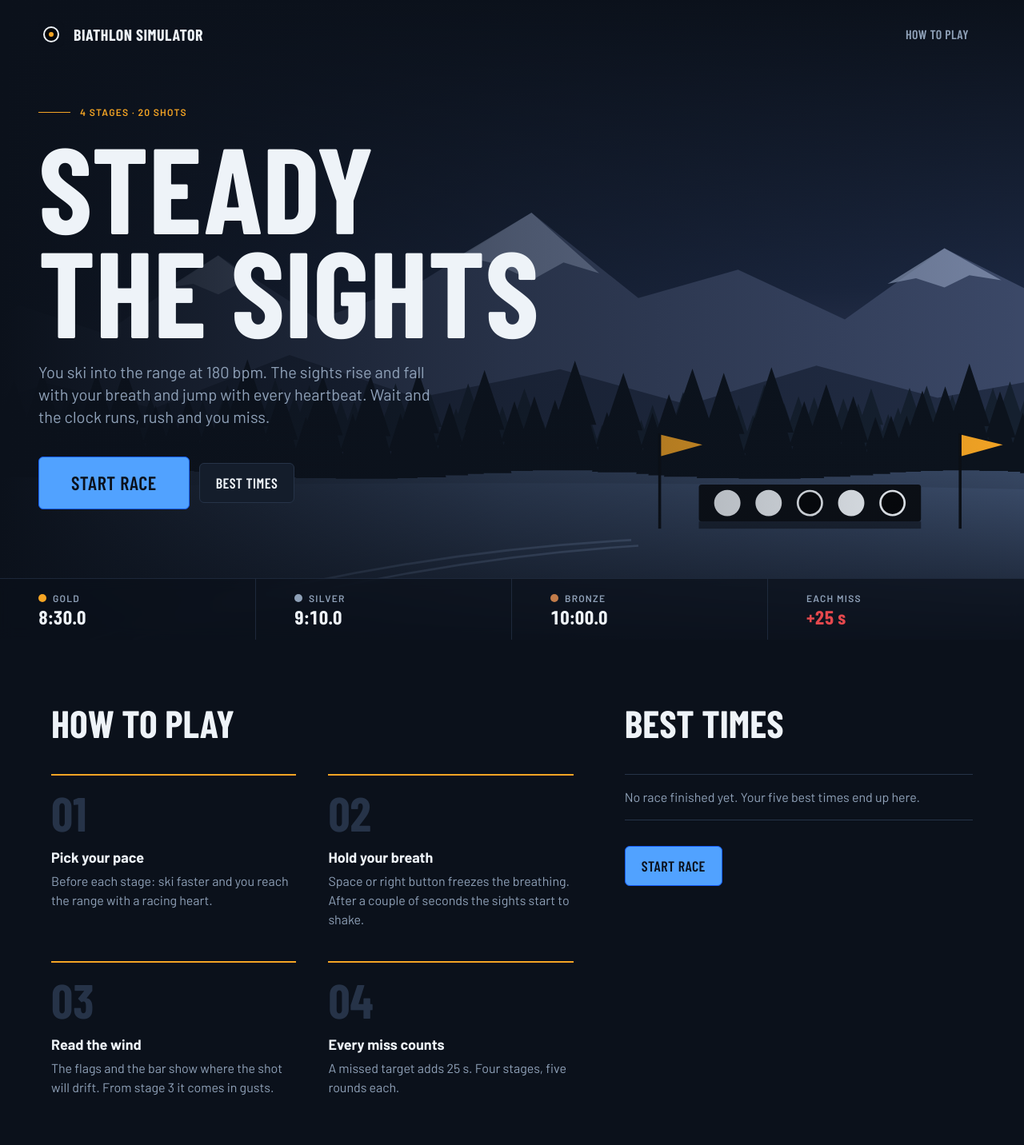
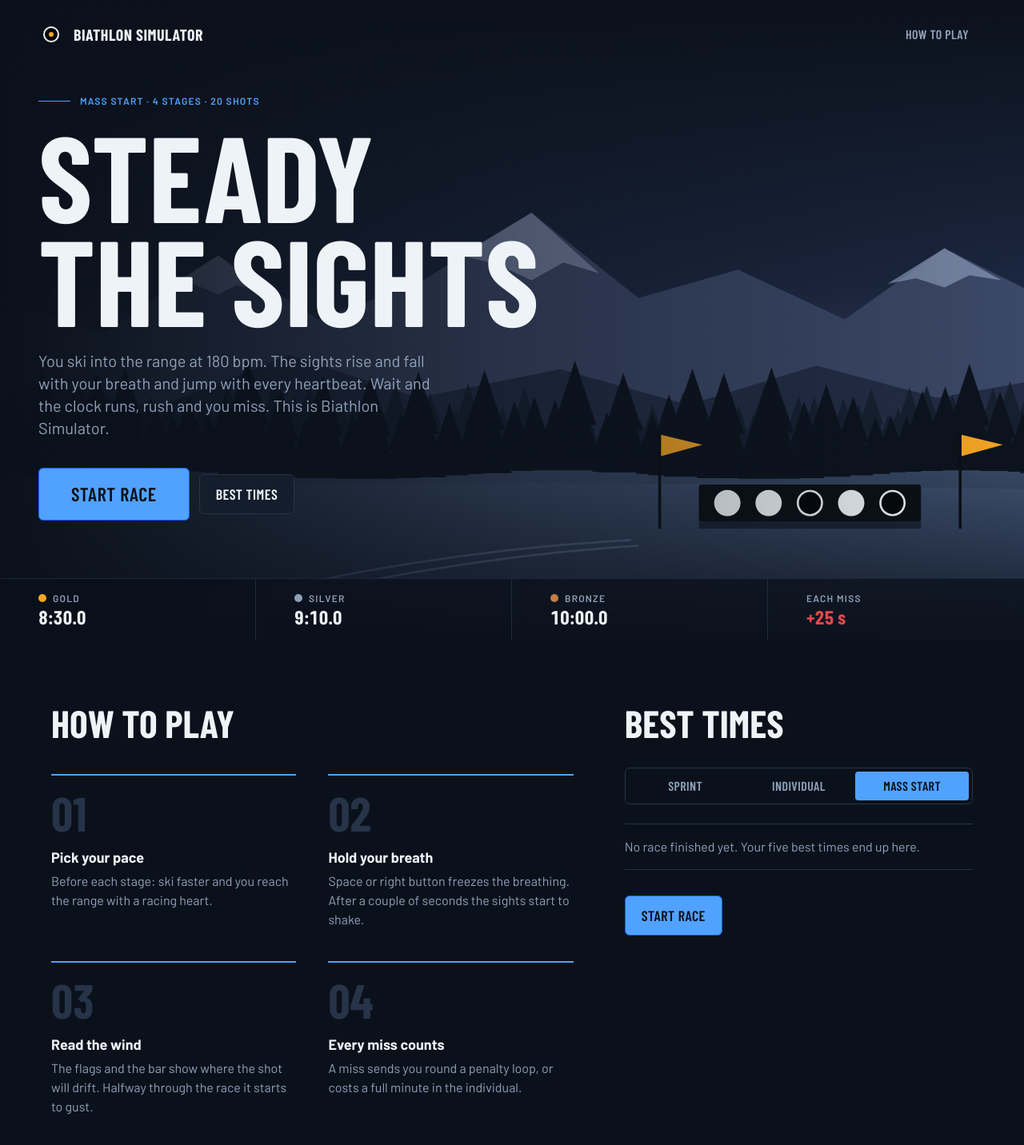
Before and after one commit to AlessioFerrari8/BiathlonSimulator, an Angular app in the folder frontend/: page /#/ in a window 1280 px wide. Shown: the top 1432 px of the page at 80% size. Built offline with nearby package versions, Linux system fonts and the light colour scheme; a web font is replaced by a local one.

Commit message:
Feat: best times per format

```diff
--- a/frontend/src/app/game/config.ts
+++ b/frontend/src/app/game/config.ts
@@ -8,16 +8,11 @@ export const FIELD = { width: 1000, height: 600 } as const;
 export const TARGET_Y = 290;
 export const TARGET_XS: readonly number[] = [300, 400, 500, 600, 700];
 
-// Order of the individual race: prone, standing, prone, standing
-export const STAGES: readonly Position[] = ['prone', 'standing', 'prone', 'standing'];
 export const SHOTS_PER_STAGE = 5;
 
 // The real is 45 mm prone and 115 mm standing: the ratio here is roughly the same
 export const TARGET_RADIUS: Record<Position, number> = { prone: 14, standing: 30 };
 
-// A miss costs a penalty loop: it must weigh more than the gap between two skiing paces, othwerise
-// it always pays to arrive flat out and shoot at random
-export const PENALTY_MS = 25_000;
 export const RELOAD_MS = 900;
 export const STAGE_END_PAUSE_MS = 700;
 
@@ -30,9 +25,3 @@ export const HR_RECOVERY_S = 14;
 
 // Maximum drift of a shot in full wind, in field units
 export const WIND_DRIFT = 24;
-
-export const MEDAL_LIMIT_MS: Record<Exclude<Medal, 'none'>, number> = {
-  gold: 510_000,
-  silver: 550_000,
-  bronze: 600_000,
-};
--- a/frontend/src/app/game/format.ts
+++ b/frontend/src/app/game/format.ts
@@ -1,4 +1,4 @@
-import { Medal, MEDAL_LIMIT_MS } from "./config";
+import { Medal } from "./config";
 import { RaceResult } from "./race";
 import { RaceFormat } from "./race-formats";
 
--- a/frontend/src/app/game/race.ts
+++ b/frontend/src/app/game/race.ts
@@ -1,5 +1,5 @@
 import { legFactor, NEUTRAL, Stats, swayFactor } from "./athletes";
-import { ARRIVAL_HR, FINAL_LEG_MS, LEG_MS, Pace, PENALTY_MS, Position, RELOAD_MS, SHOTS_PER_STAGE, STAGE_END_PAUSE_MS, STAGES, TARGET_RADIUS, TARGET_XS, TARGET_Y, WIND_DRIFT } from "./config";
+import { ARRIVAL_HR, FINAL_LEG_MS, LEG_MS, Pace, Position, RELOAD_MS, SHOTS_PER_STAGE, STAGE_END_PAUSE_MS, TARGET_RADIUS, TARGET_XS, TARGET_Y, WIND_DRIFT } from "./config";
 import { DEFAULT_FORMAT, RaceFormat } from "./race-formats";
 import { createRng } from "./rng";
 import { Shooter, Vec } from "./shooter";
--- a/frontend/src/app/pages/home-page/home-page.html
+++ b/frontend/src/app/pages/home-page/home-page.html
@@ -12,15 +12,15 @@
 
   <div class="flex flex-1 items-center px-6 pb-10 sm:px-12">
     <div class="max-w-2xl">
-      <p class="label flex items-center gap-3 text-amber">
-        <span class="h-px w-10 bg-amber"></span> {{ stageCount }} stages · {{ shotCount }} shots
+      <p class="label flex items-center gap-3 text-blue-400">
+        <span class="h-px w-10 bg-blue-400"></span> {{ format().name }} · {{ stageCount() }} stages · {{ shotCount() }} shots
       </p>
       <h1 class="mt-5 font-display text-7xl leading-[0.85] font-extrabold uppercase sm:text-8xl xl:text-[9.5rem]">
         Steady<br>the sights
       </h1>
       <p class="mt-6 max-w-lg text-lg text-mist sm:text-xl">
         You ski into the range at 180 bpm. The sights rise and fall with your breath and jump with every heartbeat.
-        Wait and the clock runs, rush and you miss.
+        Wait and the clock runs, rush and you miss. This is Biathlon Simulator.
       </p>
       <div class="mt-9 flex flex-wrap items-center gap-3">
         <a routerLink="/athlete" class="btn btn-primary px-10 py-4 text-2xl">Start race</a>
@@ -31,7 +31,7 @@
 
   <!-- Bottom strip: the numbers that decide the race, like the start list on a scoreboard -->
   <dl class="grid grid-cols-2 border-t border-line/70 bg-night/70 backdrop-blur sm:grid-cols-4">
-    @for (medal of medals; track medal.name) {
+    @for (medal of medals(); track medal.name) {
       <div class="border-line/70 px-6 py-4 sm:border-r sm:px-12">
         <dt class="label flex items-center gap-2"><span class="size-2.5 rounded-full" [class]="medal.color"></span>{{ medal.name }}</dt>
         <dd class="stat mt-1">{{ medal.time }}</dd>
@@ -39,7 +39,7 @@
     }
     <div class="px-6 py-4 sm:px-12">
       <dt class="label">Each miss</dt>
-      <dd class="stat mt-1 text-miss">+{{ penaltySeconds }} s</dd>
+      <dd class="stat mt-1 text-miss">+{{ penaltySeconds() }} s</dd>
     </div>
   </dl>
 </section>
@@ -50,7 +50,7 @@
       <h2 class="font-display text-5xl font-bold uppercase">How to play</h2>
       <ol class="mt-10 grid gap-x-10 gap-y-10 sm:grid-cols-2">
         @for (step of steps; track step.title) {
-          <li class="border-t-2 border-amber pt-4">
+          <li class="border-t-2 border-blue-400 pt-4">
             <span class="font-display text-6xl leading-none font-extrabold text-line">0{{ $index + 1 }}</span>
             <h3 class="mt-3 text-lg font-bold">{{ step.title }}</h3>
             <p class="mt-1 text-mist">{{ step.text }}</p>
@@ -61,7 +61,15 @@
 
     <div>
       <h2 class="font-display text-5xl font-bold uppercase">Best times</h2>
-      <ol class="mt-10 divide-y divide-line border-y border-line">
+      <div class="mt-8 flex rounded-md border border-line p-1" role="group" aria-label="Race format">
+        @for (option of formats; track option.id) {
+          <button type="button" class="flex-1 cursor-pointer rounded px-3 py-1.5 font-display text-base font-semibold tracking-wide uppercase transition-colors"
+            [class.bg-blue-400]="tab() === option.id" [class.text-night]="tab() === option.id"
+            [class.text-mist]="tab() !== option.id" [attr.aria-pressed]="tab() === option.id"
+            (click)="tab.set(option.id)">{{ option.name }}</button>
+        }
+      </div>
+      <ol class="mt-6 divide-y divide-line border-y border-line">
         @for (entry of bestTimes(); track entry.date) {
           <li class="flex items-baseline gap-4 py-4">
             <span class="w-5 font-display text-xl font-bold text-mist">{{ $index + 1 }}</span>
--- a/frontend/src/app/pages/home-page/home-page.ts
+++ b/frontend/src/app/pages/home-page/home-page.ts
@@ -1,10 +1,12 @@
-import { Component, inject } from '@angular/core';
+import { Component, computed, inject, signal, WritableSignal } from '@angular/core';
 import { RouterLink } from '@angular/router';
-import { MEDAL_LIMIT_MS, PENALTY_MS, STAGES, TARGET_XS } from '../../game/config';
+import { TARGET_XS } from '../../game/config';
 import { formatTime } from '../../game/format';
 import { DatePipe } from '@angular/common';
 import { BestTimes } from '../../core/best-times';
 import { athleteById } from '../../game/athletes';
+import { FormatChoice } from '../../core/format-choice';
+import { FORMAT_LIST, FormatId } from '../../game/race-formats';
 
 @Component({
   imports: [RouterLink, DatePipe],
@@ -13,21 +15,29 @@ import { athleteById } from '../../game/athletes';
   host: { class: 'flex flex-1 flex-col' },
 })
 export class HomePage {
-  protected readonly bestTimes = inject(BestTimes).list;
-  protected readonly stageCount = STAGES.length;
-  protected readonly shotCount = STAGES.length * TARGET_XS.length;
-  protected readonly penaltySeconds = PENALTY_MS / 1000;
+  private readonly times = inject(BestTimes);
+  // The hero and the medal strip follow the format picked last time
+  protected readonly format = inject(FormatChoice).selected;
+  protected readonly formats = FORMAT_LIST;
+  protected readonly tab: WritableSignal<FormatId> = signal(this.format().id);
+  protected readonly bestTimes = computed(() => this.times.top(this.tab()));
+  protected readonly stageCount = computed(() => this.format().stages.length);
+  protected readonly shotCount = computed(() => this.stageCount() * TARGET_XS.length);
+  protected readonly penaltySeconds = computed(() => this.format().penaltyMs / 1000);
   protected readonly formatTime = formatTime;
   protected readonly athleteName = (id: string) => athleteById(id)?.name ?? '';
-  protected readonly medals = [
-    { name: 'Gold', time: formatTime(MEDAL_LIMIT_MS.gold), color: 'bg-amber' },
-    { name: 'Silver', time: formatTime(MEDAL_LIMIT_MS.silver), color: 'bg-mist' },
-    { name: 'Bronze', time: formatTime(MEDAL_LIMIT_MS.bronze), color: 'bg-[#c27c4a]' },
-  ];
+  protected readonly medals = computed(() => {
+    const limits = this.format().medals;
+    return [
+      { name: 'Gold', time: formatTime(limits.gold), color: 'bg-amber' },
+      { name: 'Silver', time: formatTime(limits.silver), color: 'bg-mist' },
+      { name: 'Bronze', time: formatTime(limits.bronze), color: 'bg-[#c27c4a]' },
+    ];
+  });
   protected readonly steps = [
     { title: 'Pick your pace', text: 'Before each stage: ski faster and you reach the range with a racing heart.' },
     { title: 'Hold your breath', text: 'Space or right button freezes the breathing. After a couple of seconds the sights start to shake.' },
-    { title: 'Read the wind', text: 'The flags and the bar show where the shot will drift. From stage 3 it comes in gusts.' },
-    { title: 'Every miss counts', text: `A missed target adds ${PENALTY_MS / 1000} s. Four stages, five rounds each.` },
+    { title: 'Read the wind', text: 'The flags and the bar show where the shot will drift. Halfway through the race it starts to gust.' },
+    { title: 'Every miss counts', text: 'A miss sends you round a penalty loop, or costs a full minute in the individual.' },
   ];
 }
--- a/frontend/src/app/pages/race-page/race-page.ts
+++ b/frontend/src/app/pages/race-page/race-page.ts
@@ -1,6 +1,6 @@
 import { afterNextRender, Component, DestroyRef, ElementRef, inject, signal, viewChild, WritableSignal } from '@angular/core';
 import { Phase, Race, StageResult } from '../../game/race';
-import { ARRIVAL_HR, FIELD, LEG_MS, Pace, PENALTY_MS, STAGES, TARGET_XS, TARGET_Y } from '../../game/config';
+import { ARRIVAL_HR, FIELD, Pace, TARGET_XS, TARGET_Y } from '../../game/config';
 import { Vec } from '../../game/shooter';
 import { drawScene } from '../../game/renderer';
 import { formatTime } from '../../game/format';
@@ -68,9 +68,8 @@ export class RacePage {
 
   protected readonly stageCount = this.format.stages.length;
   protected readonly penaltyText = this.format.penalty === 'loop'
-    ? `Each miss sends you round a ${this.format.penaltyMs / 1000} s loop`
-    : `Each miss adds ${this.format.penaltyMs / 1000} s`;
-  protected readonly penaltySeconds = PENALTY_MS / 1000;
+    ? `Each miss sends you round a ${this.format.penaltyMs / 1000} s loop.`
+    : `Each miss adds ${this.format.penaltyMs / 1000} s.`;
   // One notch per round on the scoreboard
   protected readonly rounds = TARGET_XS.map((_, i) => i);
   protected readonly paces: PaceOption[] = [
```
Also changed, not shown: frontend/src/app/core/best-times.ts (+20 -4 lines).
